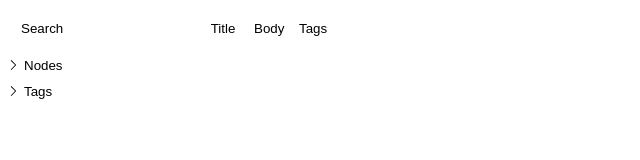
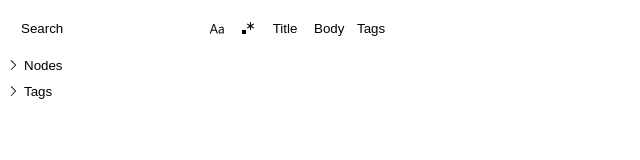
Before and after one commit to TranquilMarmot/YarnLoom, a React (Create React App) app in the folder loom-editor/: page / in a window 1280 px wide. Shown: the top 160 px of the page, without its empty margins (0-640 px from the left). Built offline with nearby package versions, Linux system fonts and the light colour scheme.

Commit message:
Add regex and case sensitivity buttons

```diff
--- a/loom-editor/src/Types.ts
+++ b/loom-editor/src/Types.ts
@@ -15,6 +15,12 @@ export interface State {
     /** Whether or not we're currently searching by node tag */
     searchingTags: boolean;
 
+    /** Whether or not to search via RegEx */
+    regexEnabled: boolean;
+
+    /** Whether or not the search should be case sensitive */
+    caseSensitivityEnabled: boolean;
+
     /** The string we're actually searching for */
     searchString: string;
   };
--- a/loom-editor/src/components/NodeSearch/SearchBox.tsx
+++ b/loom-editor/src/components/NodeSearch/SearchBox.tsx
@@ -1,12 +1,19 @@
 /** @jsx jsx */
 import { jsx, css } from "@emotion/core";
 import { FunctionComponent, useRef } from "react";
+
+import { ReactComponent as CaseSensitiveIcon } from "../../icons/case-sensitive.svg";
+import { ReactComponent as RegExIcon } from "../../icons/regex.svg";
+
+import { buttonBase } from "../../Styles";
 
 import {
   setSearchString,
   setSearchingNodeTitles,
   setSearchingNodeBodies,
   setSearchingNodeTags,
+  setSearchCaseSensitive,
+  setSearchRegexEnabled,
 } from "../../state/UiActions";
 
 import { useYarnState } from "../../state/YarnContext";
@@ -15,6 +22,8 @@ import {
   getSearchingBody,
   getSearchingTags,
   getSearchString,
+  getCaseSensitivityEnabled,
+  getRegexEnabled,
 } from "../../state/Selectors";
 
 const formStyle = css`
@@ -48,22 +57,38 @@ const searchInputStyle = css`
   }
 `;
 
+const buttonContainerStyle = css`
+  display: flex;
+  align-items: center;
+`;
+
 const buttonStyle = css`
   border: none;
   outline: none;
   background-color: transparent;
 
+  margin-right: 3px;
+
   color: var(--vscode-input-placeholderForeground);
-
-  width: 40px;
-  padding-top: 2px;
-  padding-bottom: 2px;
-  margin-right: 5px;
 
   :hover {
     color: var(--vscode-input-foreground);
     cursor: pointer;
   }
+`;
+
+const textButtonStyle = css`
+  ${buttonStyle}
+
+  width: 40px;
+  padding-top: 2px;
+  padding-bottom: 2px;
+`;
+
+const iconButtonStyle = css`
+  ${buttonStyle}
+
+  height: 19px;
 `;
 
 /** Style given to one of the buttons when it is active */
@@ -90,6 +115,8 @@ const SearchBox: FunctionComponent = () => {
   const searchingTitle = getSearchingTitle(state);
   const searchingBody = getSearchingBody(state);
   const searchingTags = getSearchingTags(state);
+  const caseSensitivityEnabled = getCaseSensitivityEnabled(state);
+  const regexEnabled = getRegexEnabled(state);
   const searchString = getSearchString(state);
 
   return (
@@ -103,9 +130,36 @@ const SearchBox: FunctionComponent = () => {
         aria-label="Search for text within nodes"
         onChange={(e) => dispatch(setSearchString(e.target.value))}
       />
-      <div>
+      <div css={buttonContainerStyle}>
         <button
-          css={css`${buttonStyle}${searchingTitle && buttonActiveStyle}`}
+          css={css`
+            ${iconButtonStyle}
+            ${caseSensitivityEnabled && buttonActiveStyle}
+          `}
+          type="button"
+          role="switch"
+          aria-checked={false}
+          onClick={() => {
+            dispatch(setSearchCaseSensitive(!caseSensitivityEnabled));
+            inputRef?.current?.focus();
+          }}
+        >
+          <CaseSensitiveIcon />
+        </button>
+        <button
+          css={css`${iconButtonStyle}${regexEnabled && buttonActiveStyle}`}
+          type="button"
+          role="switch"
+          aria-checked={false}
+          onClick={() => {
+            dispatch(setSearchRegexEnabled(!regexEnabled));
+            inputRef?.current?.focus();
+          }}
+        >
+          <RegExIcon />
+        </button>
+        <button
+          css={css`${textButtonStyle}${searchingTitle && buttonActiveStyle}`}
           type="button"
           role="switch"
           aria-checked={searchingTitle}
@@ -118,7 +172,7 @@ const SearchBox: FunctionComponent = () => {
         </button>
 
         <button
-          css={css`${buttonStyle}${searchingBody && buttonActiveStyle}`}
+          css={css`${textButtonStyle}${searchingBody && buttonActiveStyle}`}
           type="button"
           role="switch"
           aria-checked={searchingBody}
@@ -131,7 +185,7 @@ const SearchBox: FunctionComponent = () => {
         </button>
 
         <button
-          css={css`${buttonStyle}${searchingTags && buttonActiveStyle}`}
+          css={css`${textButtonStyle}${searchingTags && buttonActiveStyle}`}
           type="button"
           role="switch"
           aria-checked={searchingTags}
--- a/loom-editor/src/state/Reducer.ts
+++ b/loom-editor/src/state/Reducer.ts
@@ -4,6 +4,49 @@ import EditorActions from "loom-common/EditorActionType";
 import UiActions from "./UiActionType";
 import { YarnEditorMessageTypes } from "loom-common/EditorActions";
 import { UiMessageTypes } from "./UiActions";
+
+/**
+ * Will search for a specific tag by setting the search string to the tag
+ * and only searching tags.
+ *
+ * If the given tag is already being searched for, this will clear the search and reset
+ * whether we're searching for title/body/tag to all be true.
+ *
+ * @param state Current state
+ * @param tag Tag to search/unsearch for
+ */
+const searchForTag = (state: State, tag: string): State => {
+  // if we're already searching for just this tag, reset the search
+  if (
+    state.search.searchString === tag &&
+    !state.search.searchingBody &&
+    !state.search.searchingTitle &&
+    state.search.searchingTags
+  ) {
+    return {
+      ...state,
+      search: {
+        ...state.search,
+        searchingTitle: true,
+        searchingBody: true,
+        searchingTags: true,
+        searchString: "",
+      },
+    };
+  }
+
+  // search only for the given tag
+  return {
+    ...state,
+    search: {
+      ...state.search,
+      searchingTitle: false,
+      searchingBody: false,
+      searchingTags: true,
+      searchString: tag,
+    },
+  };
+};
 
 export default (state: State, action: EditorActions | UiActions): State => {
   switch (action.type) {
@@ -36,6 +79,23 @@ export default (state: State, action: EditorActions | UiActions): State => {
           searchingTitle: action.payload.searchingTitle,
         },
       };
+    case UiMessageTypes.SetSearchCaseSensitive:
+      return {
+        ...state,
+        search: {
+          ...state.search,
+          caseSensitivityEnabled: action.payload.caseSensitive,
+        },
+      };
+
+    case UiMessageTypes.SetSearchRegexEnabled:
+      return {
+        ...state,
+        search: {
+          ...state.search,
+          regexEnabled: action.payload.regexEnabled,
+        },
+      };
     case UiMessageTypes.SetSearchString:
       return {
         ...state,
@@ -50,16 +110,7 @@ export default (state: State, action: EditorActions | UiActions): State => {
         focusedNode: action.payload.nodeTitle,
       };
     case UiMessageTypes.SearchForTag:
-      return {
-        ...state,
-        search: {
-          ...state.search,
-          searchingTitle: false,
-          searchingBody: false,
-          searchingTags: true,
-          searchString: action.payload.tag,
-        },
-      };
+      return searchForTag(state, action.payload.tag);
     default:
       return state;
   }
--- a/loom-editor/src/state/Selectors.ts
+++ b/loom-editor/src/state/Selectors.ts
@@ -5,6 +5,9 @@ export const getNodes = (state?: State) => state?.nodes || [];
 export const getSearchingTitle = (state: State) => state.search.searchingTitle;
 export const getSearchingBody = (state: State) => state.search.searchingBody;
 export const getSearchingTags = (state: State) => state.search.searchingTags;
+export const getCaseSensitivityEnabled = (state: State) =>
+  state.search.caseSensitivityEnabled;
+export const getRegexEnabled = (state: State) => state.search.regexEnabled;
 export const getSearchString = (state: State) => state.search.searchString;
 
 export const getFocusedNode = (state?: State) => state?.focusedNode;
--- a/loom-editor/src/state/UiActions.ts
+++ b/loom-editor/src/state/UiActions.ts
@@ -10,6 +10,12 @@ export enum UiMessageTypes {
 
   /** Set whether or not we're searching node tags */
   SetSearchingNodeTags = "SetSearchingNodeTags",
+
+  /** Set whether the current search is case sensitive or not */
+  SetSearchCaseSensitive = "SetSearchCaseSensitive",
+
+  /** Set whether or not to use regex in searches */
+  SetSearchRegexEnabled = "SetSearchRegexEnabled",
 
   /** Set the string currently being searched for */
   SetSearchString = "SetSearchString",
@@ -30,6 +36,12 @@ export const setSearchingNodeBodies = (searchingBody: boolean) =>
 export const setSearchingNodeTags = (searchingTags: boolean) =>
   action(UiMessageTypes.SetSearchingNodeTags, { searchingTags });
 
+export const setSearchCaseSensitive = (caseSensitive: boolean) =>
+  action(UiMessageTypes.SetSearchCaseSensitive, { caseSensitive });
+
+export const setSearchRegexEnabled = (regexEnabled: boolean) =>
+  action(UiMessageTypes.SetSearchRegexEnabled, { regexEnabled });
+
 export const setSearchString = (searchString: string) =>
   action(UiMessageTypes.SetSearchString, { searchString });
 
--- a/loom-editor/src/state/YarnContext.tsx
+++ b/loom-editor/src/state/YarnContext.tsx
@@ -18,6 +18,8 @@ export const defaultState: State = {
     searchingTitle: true,
     searchingBody: true,
     searchingTags: true,
+    caseSensitivityEnabled: false,
+    regexEnabled: false,
     searchString: "",
   },
 };
```
Also changed, not shown: loom-editor/src/icons/case-sensitive.svg (added), loom-editor/src/icons/regex.svg (added).
